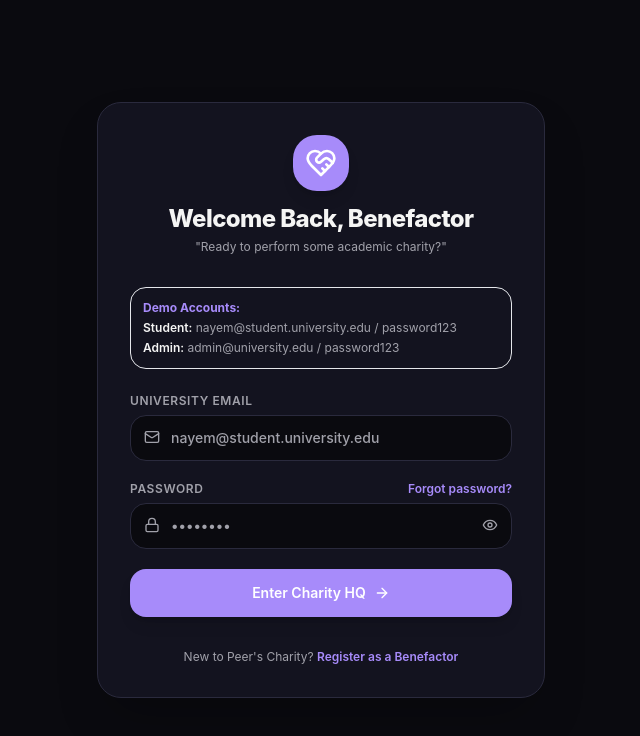
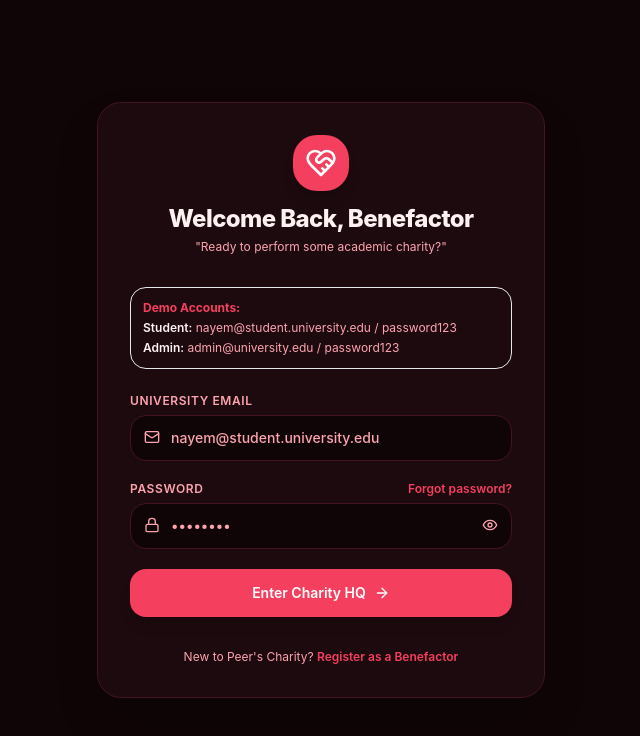
Before and after one commit to asnayem1122/Peers_Charity, a Next.js app in the folder apps/web/: page /login in a window 1280 px wide. Shown: the top 736 px of the page, without its empty margins (319-959 px from the left). Built offline with nearby package versions, Linux system fonts and the light colour scheme.

Commit message:
Rebrand color theme to Dark Crimson and Wine Red

```diff
--- a/apps/web/app/(dashboard)/hq/page.tsx
+++ b/apps/web/app/(dashboard)/hq/page.tsx
@@ -42,7 +42,7 @@ export default function CharityHQPage() {
         <div className="p-5 rounded-2xl bg-card border border-border/60 shadow-sm relative overflow-hidden group hover:border-accent/50 transition-all">
           <div className="flex items-center justify-between text-muted-foreground mb-3">
             <span className="text-xs font-semibold uppercase tracking-wider">Donations Shared</span>
-            <div className="w-8 h-8 rounded-xl bg-violet-500/10 text-violet-400 flex items-center justify-center">
+            <div className="w-8 h-8 rounded-xl bg-rose-500/10 text-rose-400 flex items-center justify-center">
               <FileText className="w-4 h-4" />
             </div>
           </div>
--- a/apps/web/app/globals.css
+++ b/apps/web/app/globals.css
@@ -3,33 +3,33 @@
 @tailwind utilities;
 
 @layer base {
-  /* Light Mode — Warm, clean, modern */
+  /* Light Mode — Soft Rose Stone & Rich Crimson */
   :root {
-    --background: #faf9f7;
-    --foreground: #1c1917;
+    --background: #faf4f5;
+    --foreground: #1f090d;
     --card: #ffffff;
-    --card-hover: #f5f0eb;
-    --border: #e7e0d8;
-    --accent: #8b5cf6;
-    --accent-secondary: #06b6d4;
+    --card-hover: #f5e8eb;
+    --border: #eed5da;
+    --accent: #e11d48;
+    --accent-secondary: #f43f5e;
     --accent-foreground: #ffffff;
-    --muted: #f5f0eb;
-    --muted-foreground: #78716c;
+    --muted: #f5e8eb;
+    --muted-foreground: #884a57;
     --success: #10b981;
   }
 
-  /* Dark Mode — Rich purple-tinted deep backgrounds */
+  /* Dark Mode — Deep Crimson Obsidian & Wine Red */
   .dark {
-    --background: #0a0a0f;
-    --foreground: #f5f5f4;
-    --card: #13131f;
-    --card-hover: #1c1c2e;
-    --border: #2a2a3d;
-    --accent: #a78bfa;
-    --accent-secondary: #22d3ee;
+    --background: #0f0507;
+    --foreground: #fff1f2;
+    --card: #1c0a0e;
+    --card-hover: #2a0f15;
+    --border: #441420;
+    --accent: #f43f5e;
+    --accent-secondary: #fb7185;
     --accent-foreground: #ffffff;
-    --muted: #0e0e18;
-    --muted-foreground: #a1a1aa;
+    --muted: #16070a;
+    --muted-foreground: #fda4af;
     --success: #34d399;
   }
 }
@@ -43,31 +43,31 @@ body {
 
 /* Dark mode input styling */
 .dark input, .dark select, .dark textarea {
-  color: #f5f5f4 !important;
+  color: #fff1f2 !important;
 }
 
 /* Light mode input styling */
 input, select, textarea {
-  color: #1c1917 !important;
+  color: #1f090d !important;
 }
 
 .dark input:-webkit-autofill,
 .dark input:-webkit-autofill:hover,
 .dark input:-webkit-autofill:focus {
-  -webkit-text-fill-color: #f5f5f4 !important;
-  -webkit-box-shadow: 0 0 0px 1000px #13131f inset !important;
+  -webkit-text-fill-color: #fff1f2 !important;
+  -webkit-box-shadow: 0 0 0px 1000px #1c0a0e inset !important;
   transition: background-color 5000s ease-in-out 0s;
 }
 
 input:-webkit-autofill,
 input:-webkit-autofill:hover,
 input:-webkit-autofill:focus {
-  -webkit-text-fill-color: #1c1917 !important;
-  -webkit-box-shadow: 0 0 0px 1000px #faf9f7 inset !important;
+  -webkit-text-fill-color: #1f090d !important;
+  -webkit-box-shadow: 0 0 0px 1000px #faf4f5 inset !important;
   transition: background-color 5000s ease-in-out 0s;
 }
 
-/* Modern scrollbar */
+/* Modern scrollbar with Crimson glow */
 ::-webkit-scrollbar {
   width: 6px;
 }
@@ -82,5 +82,5 @@ input:-webkit-autofill:focus {
 }
 
 ::-webkit-scrollbar-thumb:hover {
-  background: var(--muted-foreground);
+  background: var(--accent);
 }
--- a/apps/web/app/page.tsx
+++ b/apps/web/app/page.tsx
@@ -12,7 +12,7 @@ export default function LandingPage() {
               <HeartHandshake className="w-6 h-6" />
             </div>
             <div>
-              <span className="font-bold text-lg tracking-tight bg-gradient-to-r from-violet-400 via-foreground to-foreground bg-clip-text text-transparent">
+              <span className="font-bold text-lg tracking-tight bg-gradient-to-r from-rose-500 via-foreground to-foreground bg-clip-text text-transparent">
                 PEER'S CHARITY
               </span>
               <span className="block text-[10px] text-accent font-semibold tracking-wider uppercase">
@@ -59,7 +59,7 @@ export default function LandingPage() {
 
         <h1 className="text-4xl sm:text-6xl lg:text-7xl font-extrabold tracking-tight max-w-4xl leading-[1.15]">
           Give a Note. Get a Note.{' '}
-          <span className="bg-gradient-to-r from-violet-400 via-fuchsia-400 to-cyan-400 bg-clip-text text-transparent">
+          <span className="bg-gradient-to-r from-rose-500 via-red-500 to-pink-500 bg-clip-text text-transparent">
             Save a Semester.
           </span>
         </h1>
@@ -88,7 +88,7 @@ export default function LandingPage() {
         {/* Value Props Cards Grid */}
         <div className="mt-20 grid grid-cols-1 sm:grid-cols-3 gap-6 max-w-5xl text-left">
           <Link href="/pantry" className="p-6 rounded-2xl bg-card border border-border/60 shadow-sm hover:border-accent/40 transition-all group">
-            <div className="w-10 h-10 rounded-xl bg-violet-500/10 text-violet-400 flex items-center justify-center mb-4">
+            <div className="w-10 h-10 rounded-xl bg-rose-500/10 text-rose-400 flex items-center justify-center mb-4">
               <BookOpen className="w-5 h-5" />
             </div>
             <h3 className="text-lg font-bold mb-2 group-hover:text-accent transition-colors">Academic Pantry</h3>
```
